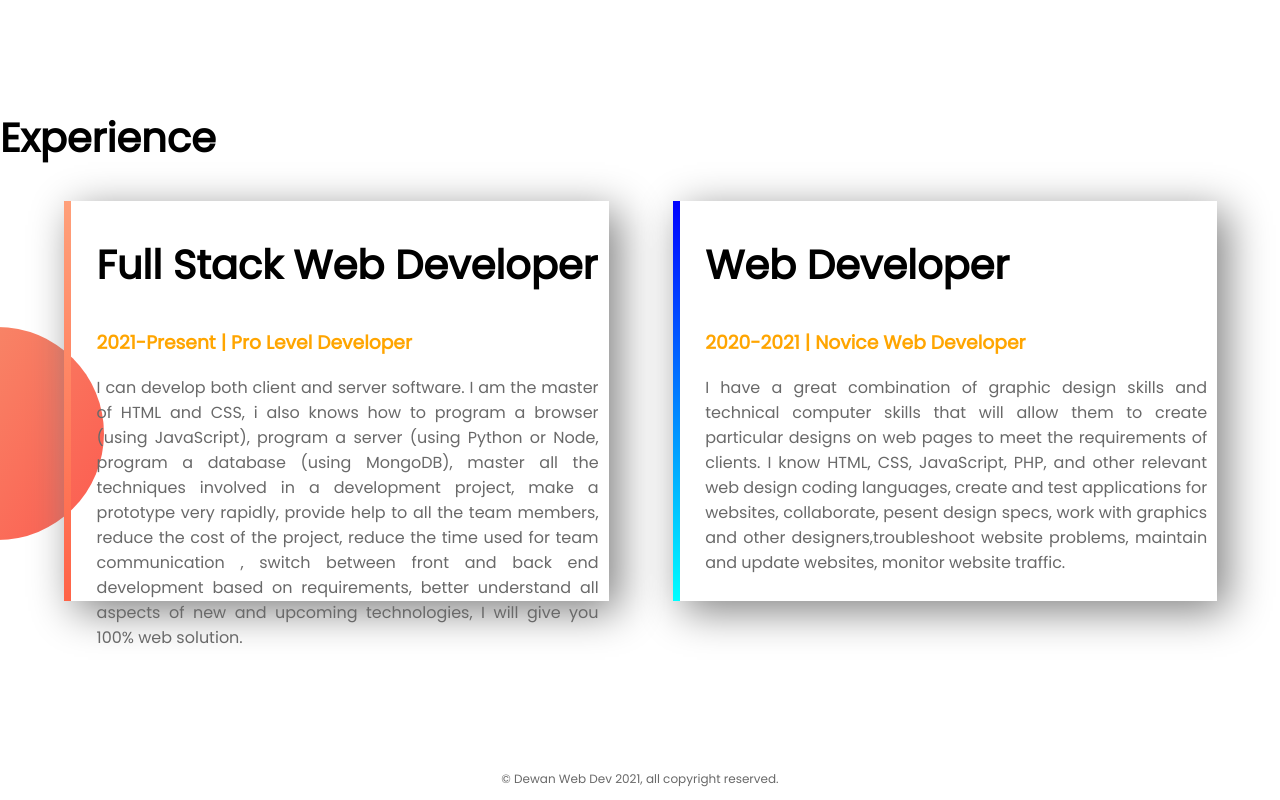
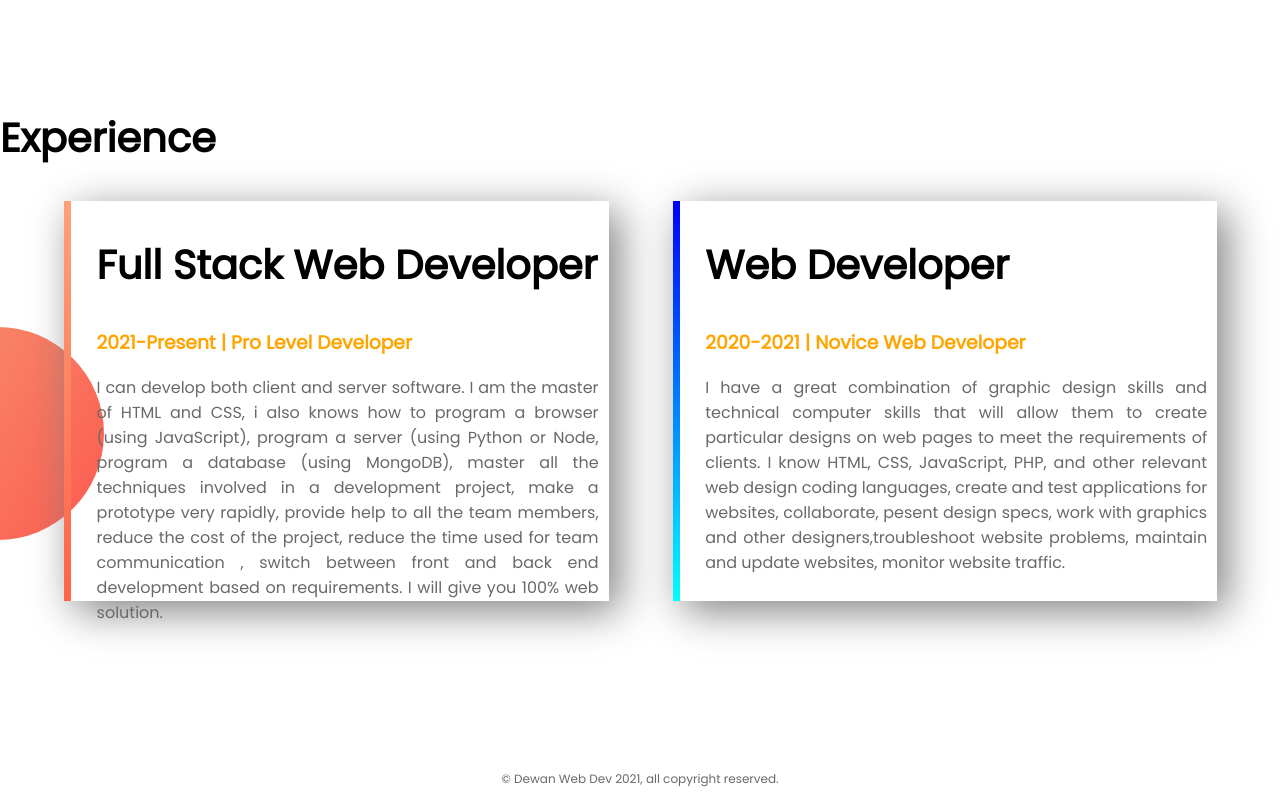
Before and after one commit to dewanNz/web-portfolio, a plain HTML site: page index.html in a window 1280 px wide. Shown: the part 1225-2025 px from the top of the page. Drawn offline with Linux system fonts and the light colour scheme.

Commit message:
updated final project

```diff
--- a/index.html
+++ b/index.html
@@ -37,7 +37,7 @@
         <div id="full-stack" class="half-width single-experience">
             <h2>Full Stack Web Developer</h2>
             <h3 class="orange-highlighter" >2021-Present | Pro Level Developer</h3>
-            <p class="justify-text">I can develop both client and server software. I am the master of HTML and CSS, i also knows how to program a browser (using JavaScript), program a server (using Python or Node, program a database (using MongoDB), master all the techniques involved in a development project, make a prototype very rapidly, provide help to all the team members, reduce the cost of the project, reduce the time used for team communication , switch between front and back end development based on requirements, better understand all aspects of new and upcoming technologies, I will give you 100% web solution.</p>
+            <p class="justify-text">I can develop both client and server software. I am the master of HTML and CSS, i also knows how to program a browser (using JavaScript), program a server (using Python or Node, program a database (using MongoDB), master all the techniques involved in a development project, make a prototype very rapidly, provide help to all the team members, reduce the cost of the project, reduce the time used for team communication , switch between front and back end development based on requirements. I will give you 100% web solution.</p>
         </div>
         <div id="baby-web" class="half-width single-experience">
             <h2>Web Developer</h2>
```
